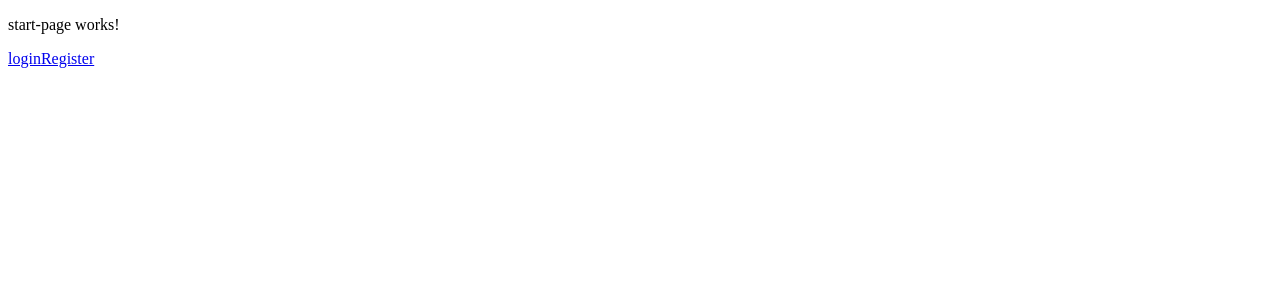
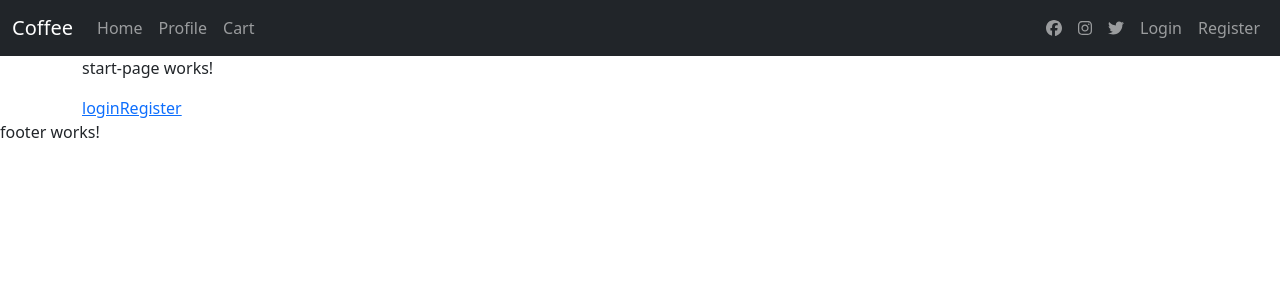
Before and after one commit to ommaarr69/coffee, an Angular app: page /start in a window 1280 px wide. Shown: the top 300 px of the page. Built offline with nearby package versions, Linux system fonts and the light colour scheme.

Commit message:
add bootstrap and fontawesome , update header

```diff
--- a/angular.json
+++ b/angular.json
@@ -28,9 +28,15 @@
               "src/assets"
             ],
             "styles": [
+              "node_modules/bootstrap/dist/css/bootstrap.min.css",
+              "node_modules/@fortawesome/fontawesome-free/css/all.min.css",
               "src/styles.scss"
+
             ],
-            "scripts": []
+            "scripts": [
+              "node_modules/bootstrap/dist/js/bootstrap.bundle.min.js",
+              "node_modules/@fortawesome/fontawesome-free/js/all.min.js"
+            ]
           },
           "configurations": {
             "production": {
--- a/package.json
+++ b/package.json
@@ -18,6 +18,8 @@
     "@angular/platform-browser": "^14.1.0",
     "@angular/platform-browser-dynamic": "^14.1.0",
     "@angular/router": "^14.1.0",
+    "@fortawesome/fontawesome-free": "^6.1.2",
+    "bootstrap": "^5.2.0",
     "rxjs": "~7.5.0",
     "tslib": "^2.3.0",
     "zone.js": "~0.11.4"
--- a/src/app/Modules/Components/admin-dashboard/admin-dashboard.component.html
+++ b/src/app/Modules/Components/admin-dashboard/admin-dashboard.component.html
@@ -1,4 +1,2 @@
-<app-header></app-header>
 
 <router-outlet></router-outlet>
-<app-footer></app-footer>
--- a/src/app/Modules/Components/header/header.component.html
+++ b/src/app/Modules/Components/header/header.component.html
@@ -1,5 +1,59 @@
-<a routerLink="./home">Home</a>
+<nav class="navbar navbar-expand-lg navbar-dark bg-dark">
+    <div class="container-fluid">
+        <a class="navbar-brand" href="#">Coffee</a>
+        <button class="navbar-toggler" type="button" data-bs-toggle="collapse" data-bs-target="#navbarSupportedContent"
+            aria-controls="navbarSupportedContent" aria-expanded="false" aria-label="Toggle navigation">
+            <span class="navbar-toggler-icon"></span>
+        </button>
+        <div class="collapse navbar-collapse" id="navbarSupportedContent">
+            <ul class="navbar-nav me-auto mb-2 mb-lg-0">
+                <li class="nav-item">
+                    <a class="nav-link" routerLink="/admin" routerLinkActive="active">Home</a>
+
+                </li>
+                <li class="nav-item">
+                    <a class="nav-link" routerLink="/admin/profile" routerLinkActive="active">Profile</a>
+                </li>
+                <li class="nav-item">
+                    <a class="nav-link" routerLink="/admin/cart" routerLinkActive="active">Cart</a>
+                </li>
+
+            </ul>
+            <ul class="navbar-nav">
+                <li class="nav-item">
+                    <a class="nav-link">
+                        <i class="fa-brands fa-facebook"></i>
+                    </a>
+                </li>
+                <li class="nav-item">
+                    <a class="nav-link">
+                        <i class="fa-brands fa-instagram"></i>
+                    </a>
+                </li>
+                <li class="nav-item">
+                    <a class="nav-link">
+                        <i class="fa-brands fa-twitter"></i>
+                    </a>
+                </li>
+                <li class="nav-item">
+                    <a class="nav-link" routerLink="login" routerLinkActive="active">Login</a>
+                </li>
+                <li class="nav-item">
+                    <a class="nav-link" routerLink="Register" routerLinkActive="active">Register</a>
+                </li>
+            </ul>
+
+        </div>
+    </div>
+</nav>
+
+
+<!-- <a routerLink="./home">Home</a>
+<br>
 <a routerLink="./cart">Cart</a>
+<br>
 <a routerLink="./profile">Profile</a>
 
 <p>header works!</p>
+
+ -->
--- a/src/app/app-routing.module.ts
+++ b/src/app/app-routing.module.ts
@@ -5,18 +5,25 @@ import { RegisterComponent } from './RegisterPage/register/register.component';
 import { StartPageComponent } from './StartPage/start-page/start-page.component';
 
 const routes: Routes = [
-  {path:'start', component:StartPageComponent},
-  {path:'', redirectTo:"/start", pathMatch:'full'},
-  {path:"admin",
+  { path: 'start', component: StartPageComponent },
+  { path: '', redirectTo: "/start", pathMatch: 'full' },
 
- loadChildren:()=>import('./Modules/admin/admin.module').then((m)=>m.AdminModule)},
-  {path:'login', component:LoginComponent},
-  {path:'register', component:RegisterComponent}
+  {
+    path: "admin",
+
+    loadChildren: () => import('./Modules/admin/admin.module').then((m) => m.AdminModule)
+  },
+
+  { path: 'login', component: LoginComponent },
+
+  { path: 'register', component: RegisterComponent },
+  { path: '**', redirectTo: "/start", pathMatch: 'full' }
 ];
 
 @NgModule({
   imports: [RouterModule.forRoot(routes)],
   exports: [RouterModule]
 })
+
 export class AppRoutingModule { }
-export const routingComponents=[StartPageComponent,LoginComponent,RegisterComponent]
+export const routingComponents = [StartPageComponent, LoginComponent, RegisterComponent]
--- a/src/app/app.component.html
+++ b/src/app/app.component.html
@@ -1,3 +1,7 @@
+<app-header></app-header>
+<div class="container">
+    <router-outlet></router-outlet>
+</div>
 
 
-<router-outlet></router-outlet>
+<app-footer></app-footer>
```
Also changed, not shown: src/app/Modules/admin/admin-routing.module.ts (+9 -7 lines), 1 other file (tests, documents, lock files or other folders).
